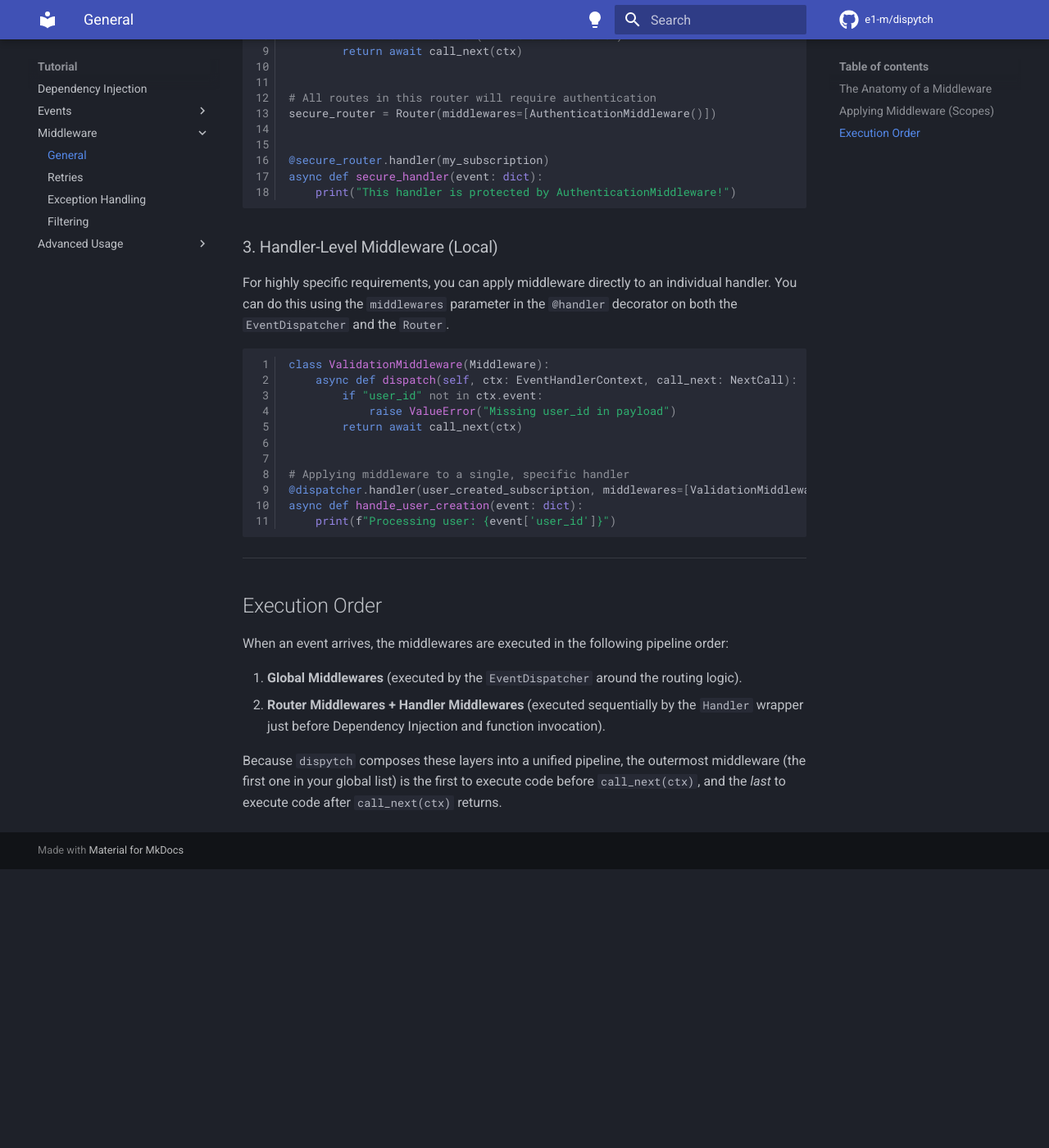
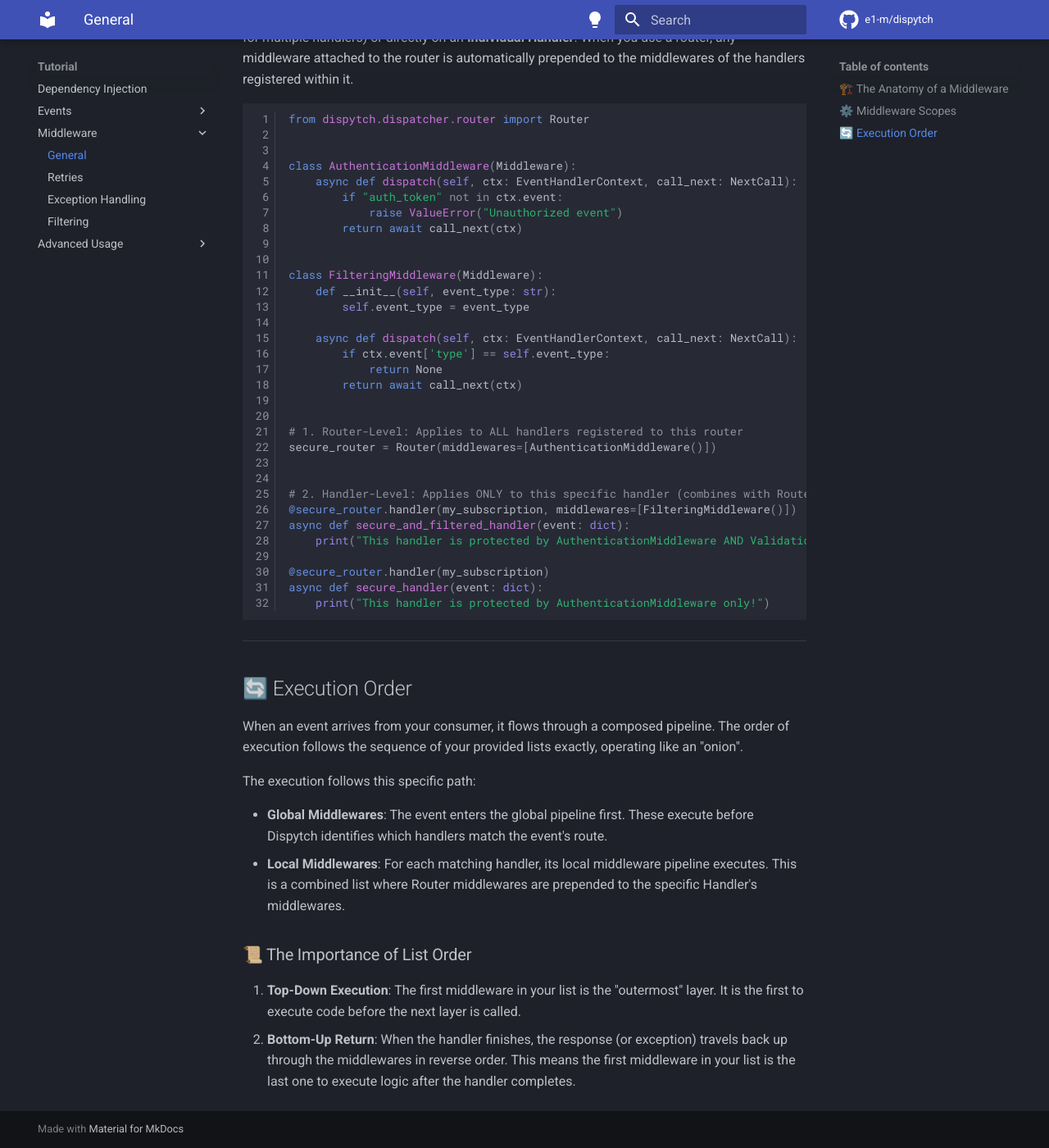
Before and after one commit to e1-m/dispytch, an MkDocs documentation site: the page built from docs/docs/tutorial/middleware/middleware.md, in a window 1280 px wide and 1400 px high, scrolled down 2503 px. Shown: the whole window at 82% size. Built offline with MkDocs 1.6.1 and Material for MkDocs 9.7.7, drawn with Linux system fonts in a browser that asks for light colours; comment, search, counter and statistics services are not loaded; the version menu is left out; before the commit the page ends 3563 px from its top, so only the background shows below that; some of the changed text lies outside the part shown.

Commit message:
:memo: docs: add middleware documentation

````diff
--- a/docs/docs/tutorial/middleware/middleware.md
+++ b/docs/docs/tutorial/middleware/middleware.md
@@ -1,4 +1,4 @@
-# Middleware
+# 🧩 Middleware
 
 Middleware in Dispytch is a powerful mechanism that allows you to intercept, inspect, and modify events as they flow
 from the consumer to your event handlers.
@@ -32,7 +32,7 @@ The `dispatch` method receives two arguments:
 2. **`call_next: NextCall`**: A callable that triggers the next step in the pipeline. This could be the next middleware
    in the chain, or, if this is the last middleware, the actual event handler.
 
-### Example: A Simple Logging Middleware
+### 📝 Example: Simple Logging Middleware
 
 Here is how you can write a middleware that logs the route of an incoming event, measures how long it takes to process,
 and catches any errors.
@@ -40,7 +40,7 @@ and catches any errors.
 ```python
 import time
 import logging
-from dispytch.dispatcher.middleware import Middleware, EventHandlerContext, NextCall
+from dispytch import Middleware, EventHandlerContext, NextCall
 
 logger = logging.getLogger(__name__)
 
@@ -59,32 +59,38 @@ class LoggingMiddleware(Middleware):
             elapsed = time.time() - start_time
             logger.info(f"<-- Successfully processed {route_str} in {elapsed:.4f}s")
 
+            # You should generally return the result of await call_next(ctx) in case upstream callers use it.
             return result
         except Exception as e:
             elapsed = time.time() - start_time
             logger.error(f"<-- Error processing {route_str} after {elapsed:.4f}s: {e}")
-            raise  # Re-raise the exception so the dispatcher handles it appropriately
+            raise  # Re-raise the exception so the upstream callers handle it appropriately
 
 ```
 
 ---
 
-## Applying Middleware (Scopes)
+## ⚙️ Middleware Scopes
 
-The `dispytch` framework allows you to apply middleware at three distinct levels: **Global**, **Router**, and **Handler
-** (Local).
+In Dispytch, middleware is categorized into two primary types:
 
-### 1. Global Middleware (Dispatcher Level)
+ * **Global** (which acts once per event)
+ * **Local** (which acts once per handler call).
 
-Global middleware applies to *every* event processed by the application, regardless of which route or handler it is
-destined for. You configure this when creating your `EventDispatcher`.
+### 🌍 Global Middleware (Per Event)
+
+Global middleware applies to *every* event processed by the application, regardless of the route or whether a handler even exists for it.
+
+These middlewares wrap the entire event handling lifecycle.
+If a global middleware blocks an event or raises an exception before calling `call_next`,
+the dispatcher will never attempt to route the event to your handlers.
+You configure this scope when instantiating your `EventDispatcher`.
 
 ```python
 from dispytch.dispatcher import EventDispatcher
-
 # ... assuming consumer and other imports are available
 
-# Applying LoggingMiddleware globally
+# Applying LoggingMiddleware globally to every consumed event
 dispatcher = EventDispatcher(
     consumer=my_consumer,
     middlewares=[LoggingMiddleware()]
@@ -92,10 +98,15 @@ dispatcher = EventDispatcher(
 
 ```
 
-### 2. Router-Level Middleware
+### 📍 Local Middleware (Per Handler)
 
-If you use a `Router` to group related handlers, you can apply middleware to the entire router. Any middleware provided
-to the `Router` is automatically prepended to the handlers registered within that specific router.
+Local middleware is applied *after* the dispatcher has successfully routed an event to one or more matching handlers. \
+Every matching handler runs its set of middleware.
+
+You can apply local middleware in two convenient ways:
+using a **Router** (to group middlewares for multiple handlers) or directly on an **Individual Handler**.
+When you use a router, any middleware attached to the router is automatically prepended
+to the middlewares of the handlers registered within it.
 
 ```python
 from dispytch.dispatcher.router import Router
@@ -103,52 +114,52 @@ from dispytch.dispatcher.router import Router
 
 class AuthenticationMiddleware(Middleware):
     async def dispatch(self, ctx: EventHandlerContext, call_next: NextCall):
-        # Example: Verify some token in the event payload
         if "auth_token" not in ctx.event:
             raise ValueError("Unauthorized event")
         return await call_next(ctx)
 
 
-# All routes in this router will require authentication
+class FilteringMiddleware(Middleware):
+    def __init__(self, event_type: str):
+        self.event_type = event_type
+
+    async def dispatch(self, ctx: EventHandlerContext, call_next: NextCall):
+        if ctx.event['type'] == self.event_type:
+            return None
+        return await call_next(ctx)
+
+
+# 1. Router-Level: Applies to ALL handlers registered to this router
 secure_router = Router(middlewares=[AuthenticationMiddleware()])
 
 
+# 2. Handler-Level: Applies ONLY to this specific handler (combines with Router middlewares)
+@secure_router.handler(my_subscription, middlewares=[FilteringMiddleware()])
+async def secure_and_filtered_handler(event: dict):
+    print("This handler is protected by AuthenticationMiddleware AND ValidationMiddleware!")
+
 @secure_router.handler(my_subscription)
 async def secure_handler(event: dict):
-    print("This handler is protected by AuthenticationMiddleware!")
-
-```
-
-### 3. Handler-Level Middleware (Local)
-
-For highly specific requirements, you can apply middleware directly to an individual handler. You can do this using the
-`middlewares` parameter in the `@handler` decorator on both the `EventDispatcher` and the `Router`.
-
-```python
-class ValidationMiddleware(Middleware):
-    async def dispatch(self, ctx: EventHandlerContext, call_next: NextCall):
-        if "user_id" not in ctx.event:
-            raise ValueError("Missing user_id in payload")
-        return await call_next(ctx)
-
-
-# Applying middleware to a single, specific handler
-@dispatcher.handler(user_created_subscription, middlewares=[ValidationMiddleware()])
-async def handle_user_creation(event: dict):
-    print(f"Processing user: {event['user_id']}")
+    print("This handler is protected by AuthenticationMiddleware only!")
 
 ```
 
 ---
 
-## Execution Order
 
-When an event arrives, the middlewares are executed in the following pipeline order:
+## 🔄 Execution Order
 
-1. **Global Middlewares** (executed by the `EventDispatcher` around the routing logic).
-2. **Router Middlewares + Handler Middlewares** (executed sequentially by the `Handler` wrapper just before Dependency
-   Injection and function invocation).
+When an event arrives from your consumer, it flows through a composed pipeline.
+The order of execution follows the sequence of your provided lists exactly, operating like an "onion".
 
-Because `dispytch` composes these layers into a unified pipeline, the outermost middleware (the first one in your global
-list) is the first to execute code before `call_next(ctx)`, and the *last* to execute code after `call_next(ctx)`
-returns.
+The execution follows this specific path:
+
+* **Global Middlewares**: The event enters the global pipeline first.
+  These execute before Dispytch identifies which handlers match the event's route.
+* **Local Middlewares**: For each matching handler, its local middleware pipeline executes.
+  This is a combined list where Router middlewares are prepended to the specific Handler's middlewares.
+
+### 📜 The Importance of List Order
+
+1. **Top-Down Execution**: The first middleware in your list is the "outermost" layer. It is the first to execute code before the next layer is called.
+2. **Bottom-Up Return**: When the handler finishes, the response (or exception) travels back up through the middlewares in reverse order. This means the first middleware in your list is the last one to execute logic after the handler completes.
````
Also changed, not shown: other parts of docs/docs/tutorial/middleware/middleware.md (+3 -3 lines).
